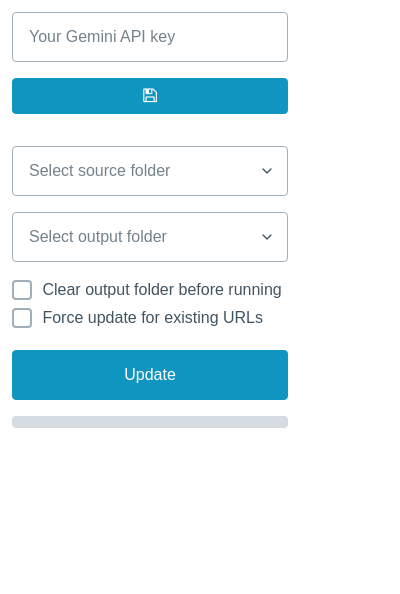
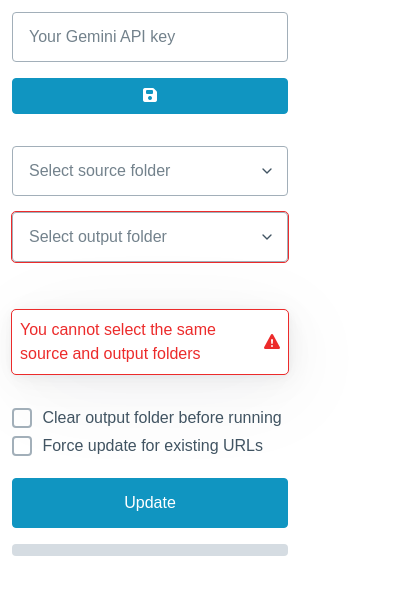
Before and after one commit to TomasWilson/BookmarkManager, a browser extension: page chrome-extension/popup.html in a window 400 px wide. Drawn offline with nearby package versions, Linux system fonts and the light colour scheme.

Commit message:
begin working on error handling

```diff
--- a/chrome-extension/popup.html
+++ b/chrome-extension/popup.html
@@ -5,7 +5,7 @@
   <meta charset="UTF-8" />
   <title>Text Extractor</title>
   <link rel="stylesheet" href="https://unpkg.com/@picocss/pico@latest/css/pico.min.css">
-  <link href="https://maxcdn.bootstrapcdn.com/font-awesome/4.7.0/css/font-awesome.min.css" rel="stylesheet" />
+  <link href="https://cdnjs.cloudflare.com/ajax/libs/font-awesome/7.0.1/css/all.min.css" rel="stylesheet" />
   <style>
 
     body {
@@ -21,6 +21,21 @@
     .button-save.saved {
       background-color: rgb(58, 201, 58);
     }
+
+    .invalid {
+      outline: 1px solid rgb(236, 43, 43);
+    }
+
+    .error-message {
+      padding: 8px;
+      display: flex;
+      align-items: center;
+      justify-content: space-between;
+      color: rgb(236, 43, 43);
+      font-size: 16px;
+    }
+
+
 
   </style>
 </head>
@@ -40,9 +55,14 @@
       <option selected disabled value="">Select source folder</option>
     </select>
 
-    <select id="select_output" required>
+    <select id="select_output" required class="invalid">
       <option selected disabled value="">Select output folder</option>
     </select>
+
+    <article class="invalid error-message">
+        <span>You cannot select the same source and output folders</span>
+        <i class="fa fa-triangle-exclamation"></i>
+    </article>
 
     <fieldset style="font-size: 16px;">
 
--- a/chrome-extension/popup.js
+++ b/chrome-extension/popup.js
@@ -43,8 +43,6 @@ async function update_folder_selects() {
 
 await update_folder_selects();
 
-
-
 button_save_api.addEventListener("click", async () => {
     button_save_api.classList.add("saved");
     save_icon.classList.replace("fa-save", "fa-check");
@@ -57,9 +55,22 @@ button_save_api.addEventListener("click", async () => {
 });
 
 document.getElementById("update").addEventListener("click", () => {
-    var source_folder_name = document.getElementById("source_folder").value;
-    var target_folder_name = document.getElementById("target_folder").value;
-    chrome.runtime.sendMessage({ action: "update", source_folder_name: source_folder_name, target_folder_name: target_folder_name });
+
+    var source_folder_name = source_folder_select.value;
+    var output_folder_name = output_folder_select.value;
+
+    if(source_folder_name == output_folder_name) {
+
+    }
+
+    chrome.runtime.sendMessage({
+        action: "update",
+        source_folder_name: source_folder_name,
+        target_folder_name: output_folder_name,
+
+
+    });
+
 });
 
 document.getElementById("api_key_input").addEventListener("change", (event) => {
```
